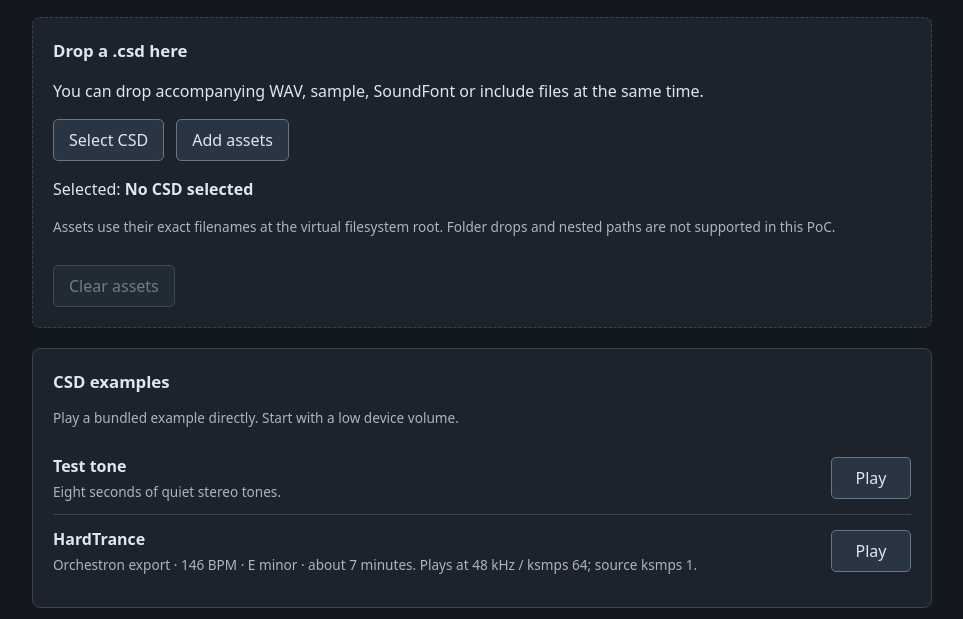
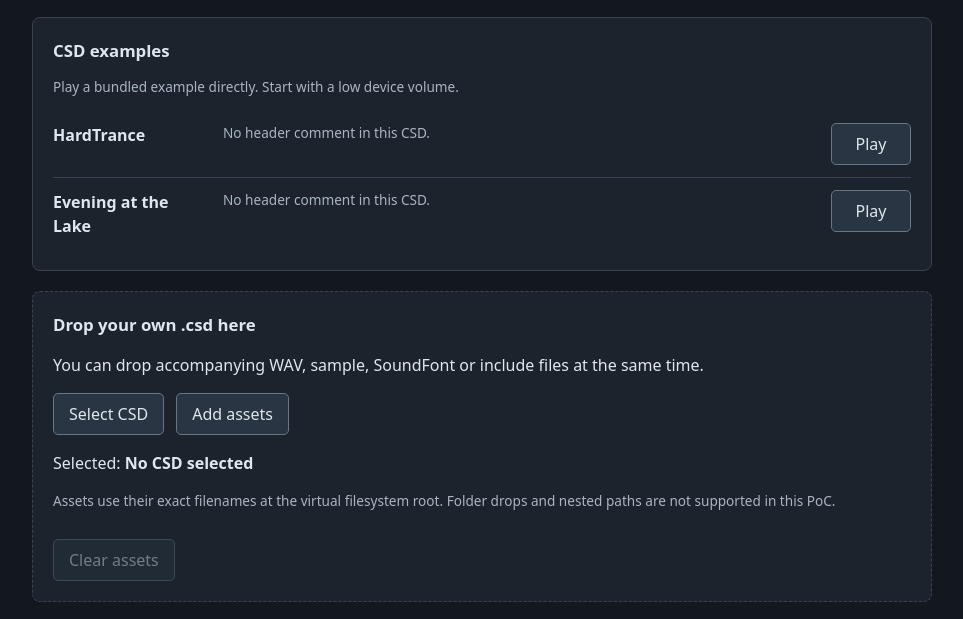
Before and after one commit to thomassresearch/CsoundWebPlayer, a website built with Vite: page index.html in a window 1280 px wide. Shown: the part 159-778 px from the top of the page, without its empty margins (158-1121 px from the left). Built offline with nearby package versions, Linux system fonts and the light colour scheme; files whose address does not match are found by name.

Commit message:
Show Orchestron songs and their CSD header comments above local uploads

```diff
--- a/index.html
+++ b/index.html
@@ -14,8 +14,14 @@
         <p>Test an Orchestron export directly in your browser. Files stay on your device.</p>
       </header>
 
+      <section aria-labelledby="examples-title">
+        <h2 id="examples-title">CSD examples</h2>
+        <p class="muted">Play a bundled example directly. Start with a low device volume.</p>
+        <ul id="examples" aria-label="CSD examples"></ul>
+      </section>
+
       <section aria-labelledby="files-title" id="drop-zone">
-        <h2 id="files-title">Drop a .csd here</h2>
+        <h2 id="files-title">Drop your own .csd here</h2>
         <p>You can drop accompanying WAV, sample, SoundFont or include files at the same time.</p>
         <div class="actions">
           <label class="file-button">Select CSD<input id="csd-input" type="file" accept=".csd" /></label>
@@ -25,12 +31,6 @@
         <p class="muted">Assets use their exact filenames at the virtual filesystem root. Folder drops and nested paths are not supported in this PoC.</p>
         <ul id="asset-list" aria-label="Selected assets"></ul>
         <button id="clear-assets" type="button" disabled>Clear assets</button>
-      </section>
-
-      <section aria-labelledby="examples-title">
-        <h2 id="examples-title">CSD examples</h2>
-        <p class="muted">Play a bundled example directly. Start with a low device volume.</p>
-        <ul id="examples" aria-label="CSD examples"></ul>
       </section>
 
       <section aria-label="Playback">
--- a/src/examples.ts
+++ b/src/examples.ts
@@ -1,5 +1,10 @@
 // Add CSD files to public/examples/ and register them here.
 export const examples = [
-  { filename: 'test-tone.csd', title: 'Test tone', description: 'Eight seconds of quiet stereo tones.' },
-  { filename: 'HardTrance.csd', title: 'HardTrance', description: 'Orchestron export · 146 BPM · E minor · about 7 minutes. Plays at 48 kHz / ksmps 64; source ksmps 1.' },
+  { filename: 'HardTrance.csd', title: 'HardTrance' },
+  { filename: 'Evening_at_the_Lake.csd', title: 'Evening at the Lake' },
 ] as const;
+
+// Orchestron exports a leading XML comment. Show it as plain text, never HTML.
+export function headerComment(csd: string): string {
+  return /^\s*<!--([\s\S]*?)-->/.exec(csd)?.[1]?.trim() ?? '';
+}
--- a/src/main.ts
+++ b/src/main.ts
@@ -1,6 +1,6 @@
 import type { CsoundObj } from '@csound/browser';
 import './style.css';
-import { examples } from './examples';
+import { examples, headerComment } from './examples';
 import { PLAYBACK_KSMPS, PLAYBACK_SAMPLE_RATE, prepareCsdForPlayback } from './playback-csd';
 
 type Status = 'loading' | 'compiling' | 'playing' | 'stopped' | 'error';
@@ -43,13 +43,11 @@ const exampleRows: { button: HTMLButtonElement; loading: boolean }[] = [];
 function showExamples() {
   for (const example of examples) {
     const item = document.createElement('li');
-    const info = document.createElement('div');
     const title = document.createElement('strong');
     title.textContent = example.title;
     const description = document.createElement('p');
-    description.className = 'muted';
-    description.textContent = example.description;
-    info.append(title, description);
+    description.className = 'muted example-info';
+    description.textContent = 'Loading CSD info…';
     const button = document.createElement('button');
     button.type = 'button';
     const row = { button, loading: true };
@@ -63,8 +61,9 @@ function showExamples() {
       try {
         const response = await fetch(`${import.meta.env.BASE_URL}examples/${encodeURIComponent(example.filename)}`, { signal: AbortSignal.timeout(30_000) });
         if (!response.ok) throw new Error(`HTTP ${response.status}`);
-        file = new File([await response.text()], example.filename, { type: 'text/plain' });
-        description.textContent = example.description;
+        const csd = await response.text();
+        file = new File([csd], example.filename, { type: 'text/plain' });
+        description.textContent = headerComment(csd) || 'No header comment in this CSD.';
         button.textContent = 'Play';
         button.setAttribute('aria-label', `Play ${example.title}`);
       } catch (error) {
@@ -82,7 +81,7 @@ function showExamples() {
       selectFiles([file]);
       void play();
     });
-    item.append(info, button);
+    item.append(title, description, button);
     element('examples').append(item);
     void load();
   }
--- a/src/style.css
+++ b/src/style.css
@@ -31,7 +31,11 @@ dd { margin: 3px 0 0; font-family: ui-monospace, monospace; overflow-wrap: anywh
 
 
 #examples { list-style: none; margin: 0; padding: 0; }
-#examples li { display: flex; align-items: center; justify-content: space-between; gap: 20px; padding: 12px 0; }
+#examples li { display: grid; grid-template-columns: 150px minmax(0, 1fr) auto; align-items: start; gap: 20px; padding: 12px 0; }
 #examples li + li { border-top: 1px solid #39424e; }
-#examples p { margin: 4px 0 0; }
+#examples p { margin: 0; white-space: pre-line; overflow-wrap: anywhere; }
 #examples button { flex-shrink: 0; min-width: 80px; }
+@media (max-width: 640px) {
+  #examples li { grid-template-columns: minmax(0, 1fr) auto; gap: 10px; }
+  #examples .example-info { grid-column: 1 / -1; grid-row: 2; }
+}
```
Also changed, not shown: tests/player.spec.ts (+25 -10 lines), README.md, 2 other files.
